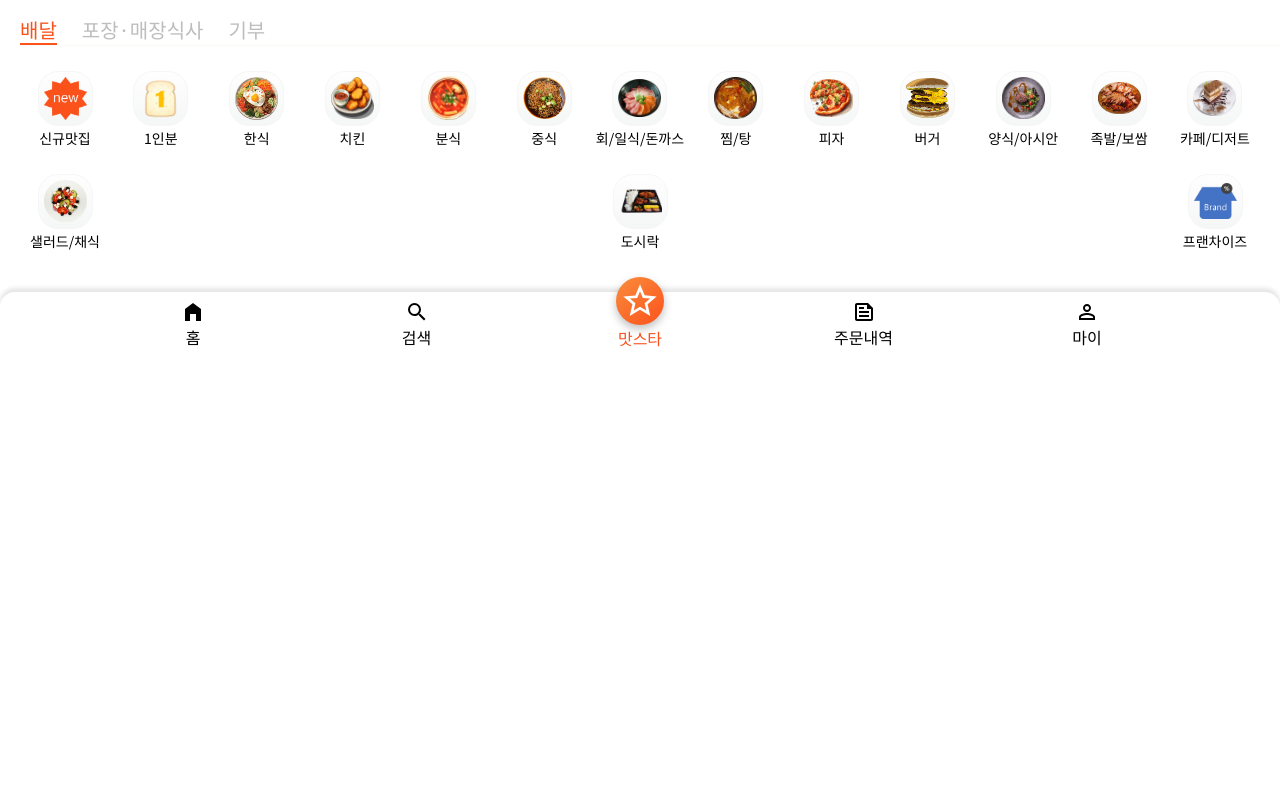
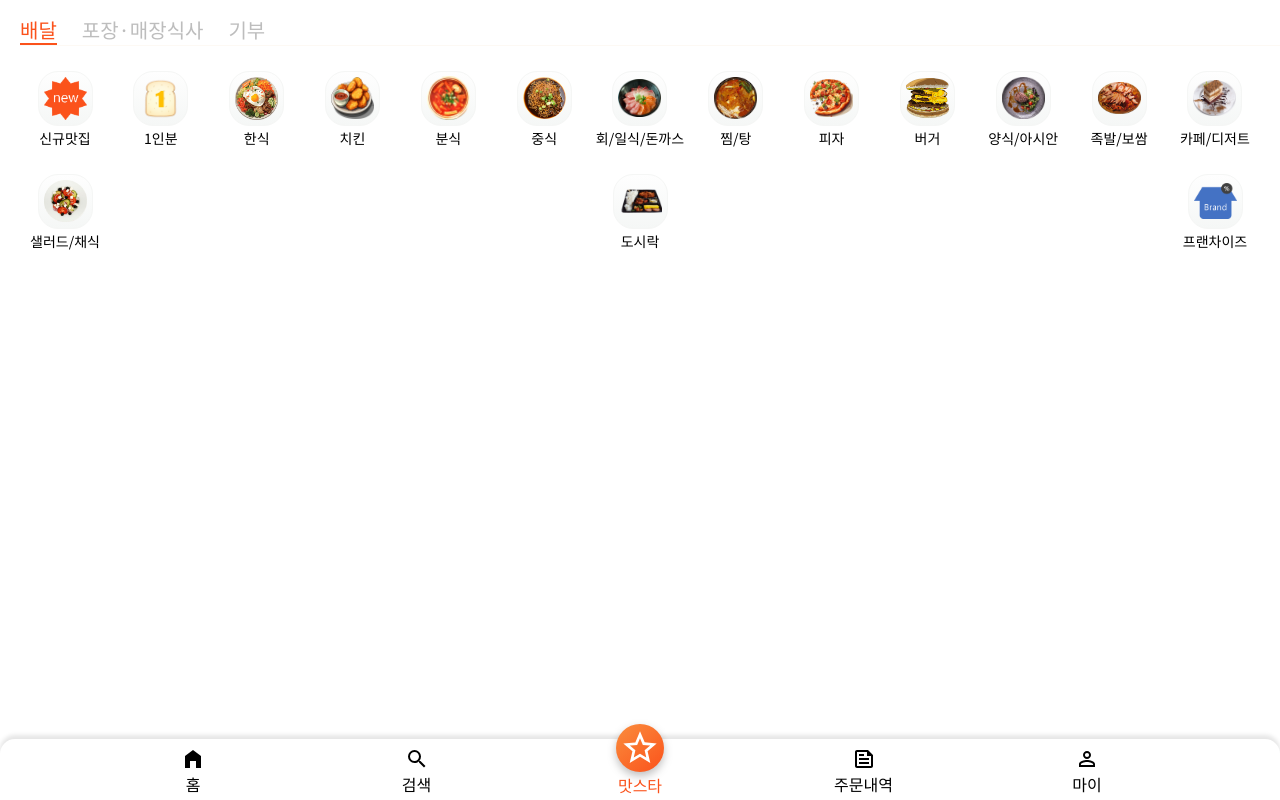
Before and after one commit to ssssigun/Shinhan_DS_SW_Academy_Project_Donation_Function, a React (Create React App) app in the folder delivery_donation_service_frontend/: page / in a window 1280 px wide. Built offline with nearby package versions, Linux system fonts and the light colour scheme.

Commit message:
fix: bottomMenuBar fixed로 수정

```diff
--- a/delivery_donation_service_frontend/src/main/page/MainPage.js
+++ b/delivery_donation_service_frontend/src/main/page/MainPage.js
@@ -10,6 +10,7 @@ const MainPage = () => {
   const [menuFlag, setMenuFlag] = useState(0);
 
   return (
+    <>
       <div className="mainWrapper">
         <div className="mainContainer">
           <MainHeader menuFlag={menuFlag} setMenuFlag={setMenuFlag} />
@@ -29,8 +30,9 @@ const MainPage = () => {
               })}
           </div>
         </div>
+      </div>
       <BottomMenuBar />
-    </div>
+    </>
   );
 };
 
--- a/delivery_donation_service_frontend/src/main/style/BottomMenuBar.scss
+++ b/delivery_donation_service_frontend/src/main/style/BottomMenuBar.scss
@@ -6,7 +6,7 @@
   background: #fff;
   box-shadow: 0px -4px 4px 0px rgba(0, 0, 0, 0.1);
 
-  position: sticky;
+  position: fixed;
   bottom: 0;
 
   display: flex;
```
Lines whose indentation alone changed are shown as unchanged.
